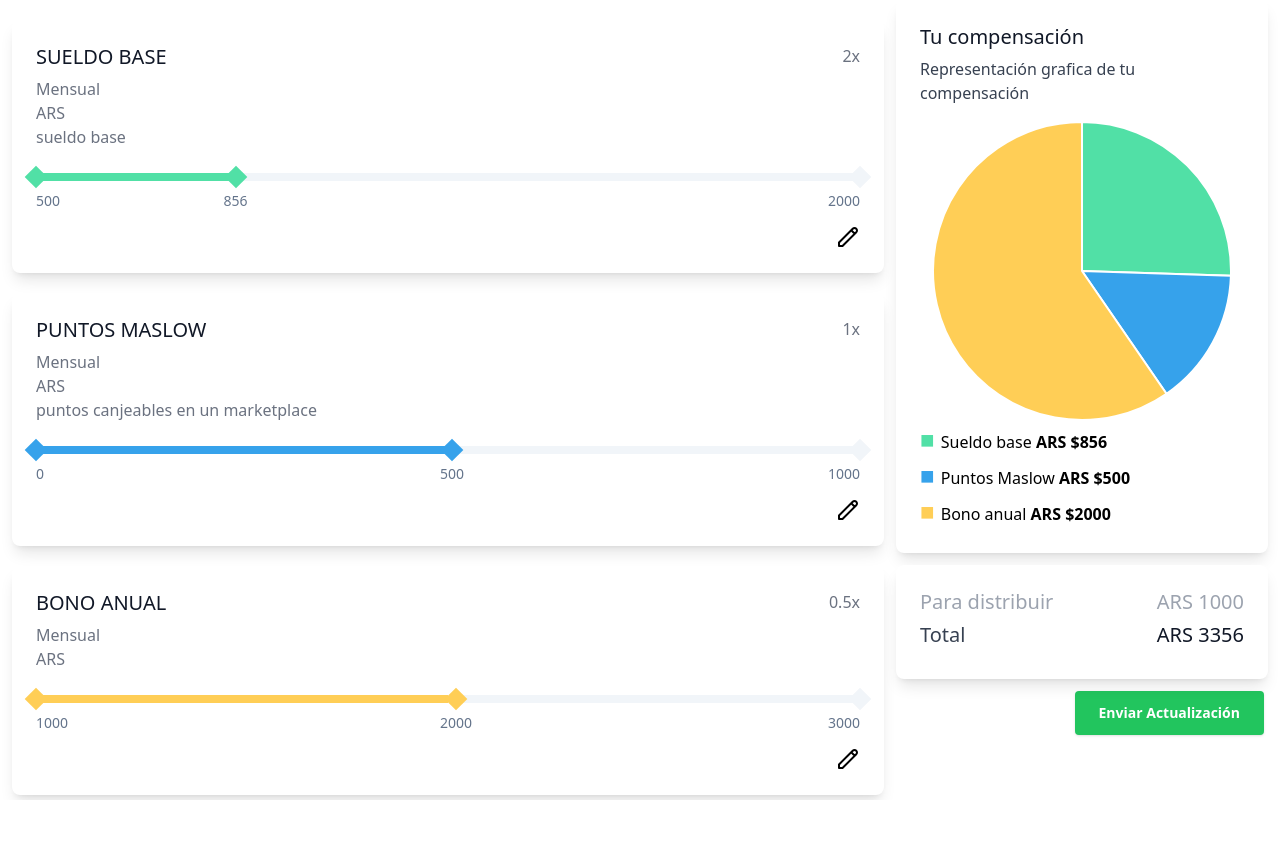
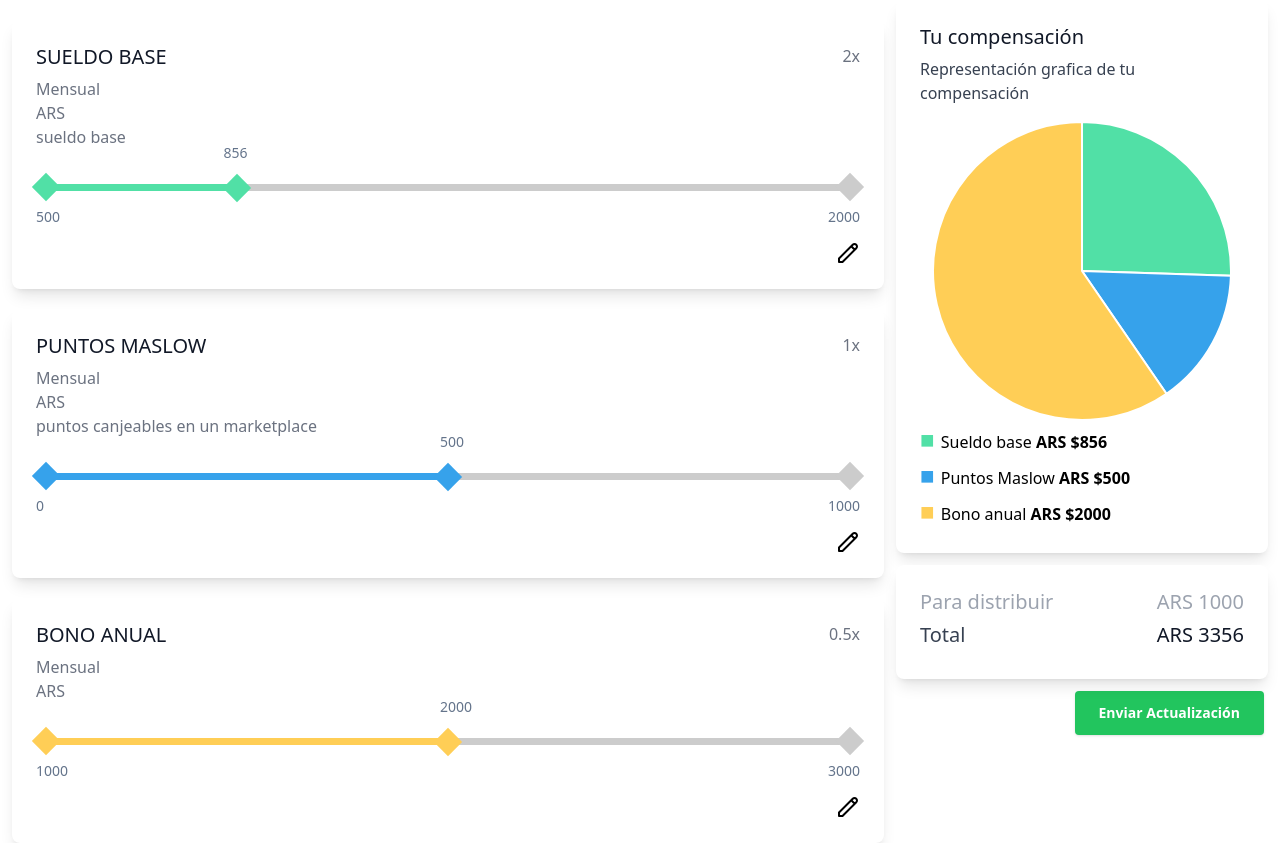
Before and after one commit to AntonellaDatri/Challenge-frontend-NextJS-Tailwind, a Next.js app: page / in a window 1280 px wide. Before the commit the page ends 800 px from the top, so only its background shows below. Built offline with nearby package versions, Linux system fonts and the light colour scheme.

Commit message:
Los slider se deslizan

```diff
--- a/components/successModal.js
+++ b/components/modalGenerica.js
@@ -1,6 +1,8 @@
 import React from "react";
 
-export default function SuccessModal() {
+export default function ModalGenerica(parameters) {
+  const { titulo, descripcion, descripcionBoton } = parameters;
+
   const [showModal, setShowModal] = React.useState(false);
   return (
     <>
@@ -9,7 +11,7 @@ export default function SuccessModal() {
         type="button"
         onClick={() => setShowModal(true)}
       >
-        enviar actualización
+        {descripcionBoton}
       </button>
       {showModal ? (
         <>
@@ -23,7 +25,7 @@ export default function SuccessModal() {
                     className="text-xl font-medium leading-normal text-gray-800"
                     id="exampleModalLabel"
                   >
-                    Formulario enviado con exito
+                    {titulo}
                   </h5>
                   <button
                     type="button"
@@ -33,9 +35,7 @@ export default function SuccessModal() {
                   ></button>
                 </div>
                 {/*body*/}
-                <div className="modal-body relative p-4">
-                  El formulario fue enviado con exito.
-                </div>
+                <div className="modal-body relative p-4">{descripcion}</div>
                 {/*footer*/}
                 <div className="flex items-center justify-end p-6 border-t border-solid border-slate-200 rounded-b">
                   <button
--- a/components/resumenCuenta.js
+++ b/components/resumenCuenta.js
@@ -7,7 +7,11 @@ export default function ResumenCuenta(parameters) {
           <div className="text-gray-400 text-xl leading-tight font-medium mb-2">
             Para distribuir
           </div>
-          <div className="text-gray-400 text-xl leading-tight font-medium mb-2">
+          <div
+            className={`${
+              saldo > 0 ? "text-gray-400" : "text-red-400"
+            } text-xl leading-tight font-medium mb-2`}
+          >
             ARS {saldo}
           </div>
         </div>
--- a/components/slider/index.js
+++ b/components/slider/index.js
@@ -11,14 +11,12 @@ export default function Slider(parameters) {
     maxValor,
     minValor,
     multiplicador,
-    paraDistribuir,
     modificarPuntosAdistribuir,
   } = parameters;
+
   const [valor, setValor] = React.useState(parameters.valor);
-
   const porcentaje =
     (((valor - minValor) * 100) / (maxValor - minValor)).toString() + "%";
-  const colorFin = valor == maxValor ? color : "#f1f5f9";
   const valorBarra = valor == maxValor || valor == minValor ? "" : valor;
 
   const verificarYCambiarValor = (nuevoValor) => {
@@ -36,23 +34,22 @@ export default function Slider(parameters) {
       return;
     }
 
-    if (
-      maxValor >= nuevoValor &&
-      paraDistribuir * multiplicador < nuevoValor - valor
-    ) {
-      ReactDOM.render(
-        <Alert descripcion={"No hay suficiente dinero para distribuir"} />,
-        document.getElementById("alert")
-      );
-      return;
-    }
+    setPuntosADistribuir(nuevoValor);
+    setValor(nuevoValor);
+  };
 
+  const setPuntosADistribuir = (nuevoValor) => {
     let dif = nuevoValor - valor;
     modificarPuntosAdistribuir(
       (actual) => actual - dif / multiplicador,
-      nuevoValor
+      parseFloat(nuevoValor)
     );
-    setValor(nuevoValor);
+  };
+
+  const handleChange = (event) => {
+    let value = event.target.value;
+    verificarYCambiarValor(value);
+    setValor(value);
   };
 
   return (
@@ -73,37 +70,31 @@ export default function Slider(parameters) {
 
           <div className="space-y-2 mb-3">
             <div className="relative">
-              <div className="bg-slate-100 dark:bg-slate-700 rounded-full overflow-hidden">
-                <div
-                  className="dark:bg-cyan-400 h-2"
-                  role="progressbar"
-                  aria-label="music progress"
-                  aria-valuenow="1456"
-                  aria-valuemin="0"
-                  aria-valuemax="4550"
-                  style={{ backgroundColor: color, width: porcentaje }}
-                ></div>
+              <div
+                className="absolute diamond top-1/2 w-5 h-5 -mt-2  flex items-center justify-center"
+                style={{ backgroundColor: `var(${color})` }}
+              ></div>
+              <div
+                className="absolute -mt-8 -ml-2 flex text-slate-500 text-sm leading-6 font-medium tabular-nums"
+                style={{ left: porcentaje }}
+              >
+                {valorBarra}
               </div>
               <div
-                className="absolute diamond top-1/2 w-4 h-4 -mt-2 -ml-2 flex items-center justify-center"
-                style={{ backgroundColor: color }}
+                className="absolute diamond top-1/2 -right-2 w-5 h-5 -mt-2 mr-2 flex items-center justify-center"
+                style={{ backgroundColor: "#cccccc" }}
               ></div>
-              <div
-                className="absolute -mt-3 -ml-2 flex items-center justify-center flex-col"
-                style={{ left: porcentaje }}
-              >
-                <div
-                  className="diamond w-4 h-4 top-1"
-                  style={{ backgroundColor: color }}
-                ></div>
-                <div className="text-slate-500 mt-1 text-sm leading-6 font-medium tabular-nums">
-                  {valorBarra}
-                </div>
-              </div>
-              <div
-                className="absolute diamond top-1/2 -right-2 w-4 h-4 -mt-2 -ml-2 flex items-center justify-center"
-                style={{ backgroundColor: colorFin }}
-              ></div>
+              <input
+                className={`seekbar h-2 ${color}`}
+                type="range"
+                min={minValor}
+                max={maxValor}
+                value={valor}
+                onChange={handleChange}
+                style={{
+                  background: `linear-gradient(to right, var(${color}) ${porcentaje}, #ccc 0px`,
+                }}
+              />
             </div>
             <div className="flex justify-between text-sm leading-6 font-medium tabular-nums">
               <div className="text-slate-500">{minValor}</div>
--- a/pages/index.js
+++ b/pages/index.js
@@ -2,7 +2,7 @@ import React from "react";
 import Grafico from "../components/grafico";
 import Slider from "../components/slider";
 import ResumenCuenta from "../components/resumenCuenta";
-import SuccessModal from "../components/successModal";
+import ModalGenerica from "../components/modalGenerica";
 
 export default function Home() {
   const [puntosADistribuir, setPuntosADistribuir] = React.useState(1000);
@@ -27,12 +27,11 @@ export default function Home() {
         <div className="w-full mt-5">
           <Slider
             valor={valorSueldoBase}
-            color={colorSueldoBase}
+            color={"--sueldo-base-color"}
             titulo={"sueldo base"}
             descripcion={"sueldo base"}
             maxValor={2000}
             minValor={500}
-            paraDistribuir={puntosADistribuir}
             multiplicador={2}
             modificarPuntosAdistribuir={(fun, nuevoValor) =>
               modificarValores(fun, setValorSueldoBase, nuevoValor)
@@ -41,12 +40,11 @@ export default function Home() {
           <div className="mt-5"></div>
           <Slider
             valor={valorPtosMaslow}
-            color={colorPtosMaslow}
+            color={"--ptos-maslow-color"}
             titulo={"puntos maslow"}
             descripcion={"puntos canjeables en un marketplace"}
             maxValor={1000}
             minValor={0}
-            paraDistribuir={puntosADistribuir}
             multiplicador={1}
             modificarPuntosAdistribuir={(fun, nuevoValor) =>
               modificarValores(fun, setValorPtosMaslow, nuevoValor)
@@ -55,11 +53,10 @@ export default function Home() {
           <div className="mt-5"></div>
           <Slider
             valor={valorBono}
-            color={colorBono}
+            color={"--bono-anual-color"}
             titulo={"bono anual"}
             maxValor={3000}
             minValor={1000}
-            paraDistribuir={puntosADistribuir}
             multiplicador={0.5}
             modificarPuntosAdistribuir={(fun, nuevoValor) =>
               modificarValores(fun, setValorBono, nuevoValor)
@@ -79,7 +76,21 @@ export default function Home() {
           <ResumenCuenta saldo={puntosADistribuir} total={total} />
           <div className="mt-3"></div>
 
-          <SuccessModal />
+          {puntosADistribuir > 0 ? (
+            <ModalGenerica
+              titulo={"Formulario enviado con exito"}
+              descripcion={"El formulario fue enviado con exito."}
+              descripcionBoton={"enviar actualización"}
+            />
+          ) : (
+            <ModalGenerica
+              titulo={"No se pudo enviar el fomulario"}
+              descripcion={
+                "No se pudo enviar el formulario porque no hay suficiente dinero para distribuir"
+              }
+              descripcionBoton={"enviar actualización"}
+            />
+          )}
         </div>
       </div>
     </>
--- a/styles/globals.css
+++ b/styles/globals.css
@@ -3,7 +3,9 @@
 @tailwind utilities;
 
 :root {
-  --my-var: brown;
+  --sueldo-base-color: #51e0a6;
+  --ptos-maslow-color: #36a2eb;
+  --bono-anual-color: #ffce56;
 }
 
 ul {
@@ -29,3 +31,33 @@ li::before {
 .diamond {
   transform: rotate(45deg);
 }
+
+input[type="range"] {
+  -webkit-appearance: none;
+  /* margin-right: 15px; */
+  width: 100%;
+  height: 7px;
+  border-radius: 5px;
+  background-repeat: no-repeat;
+}
+
+.--sueldo-base-color::-webkit-slider-thumb {
+  background: var(--sueldo-base-color);
+}
+
+.--ptos-maslow-color::-webkit-slider-thumb {
+  background: var(--ptos-maslow-color);
+}
+
+.--bono-anual-color::-webkit-slider-thumb {
+  background: var(--bono-anual-color);
+}
+
+input[type="range"]::-webkit-slider-thumb {
+  -webkit-appearance: none;
+  height: 1.25rem;
+  width: 1.25rem;
+  /* border-radius: 50%; */
+  transform: rotate(45deg);
+  cursor: ew-resize;
+}
```
